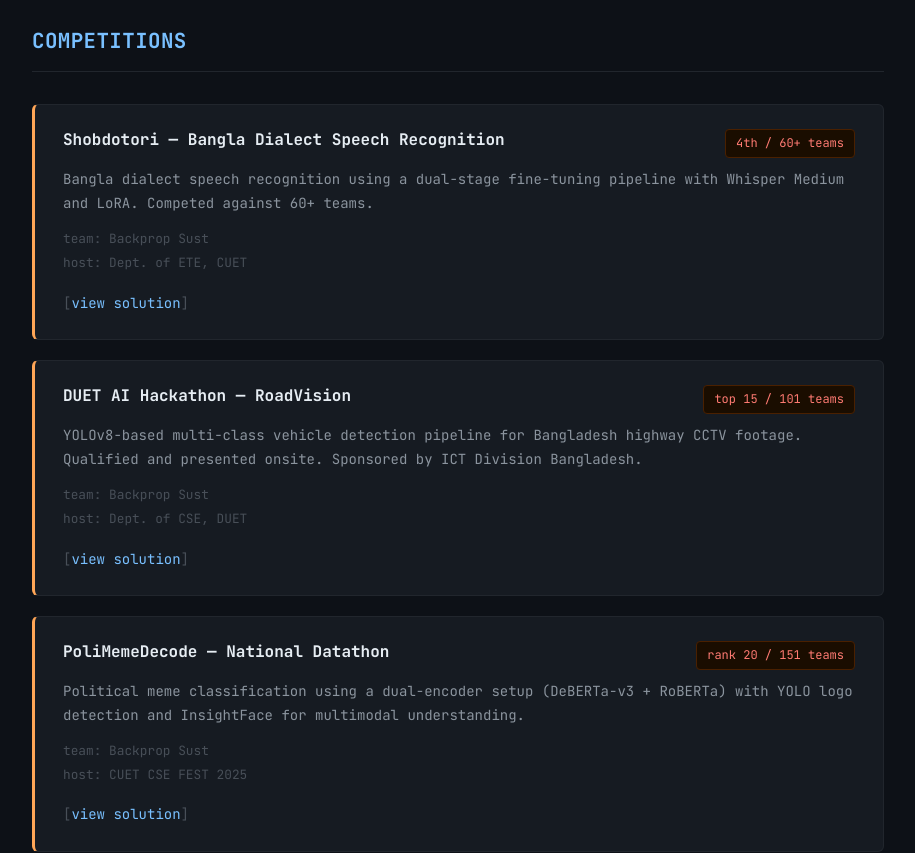
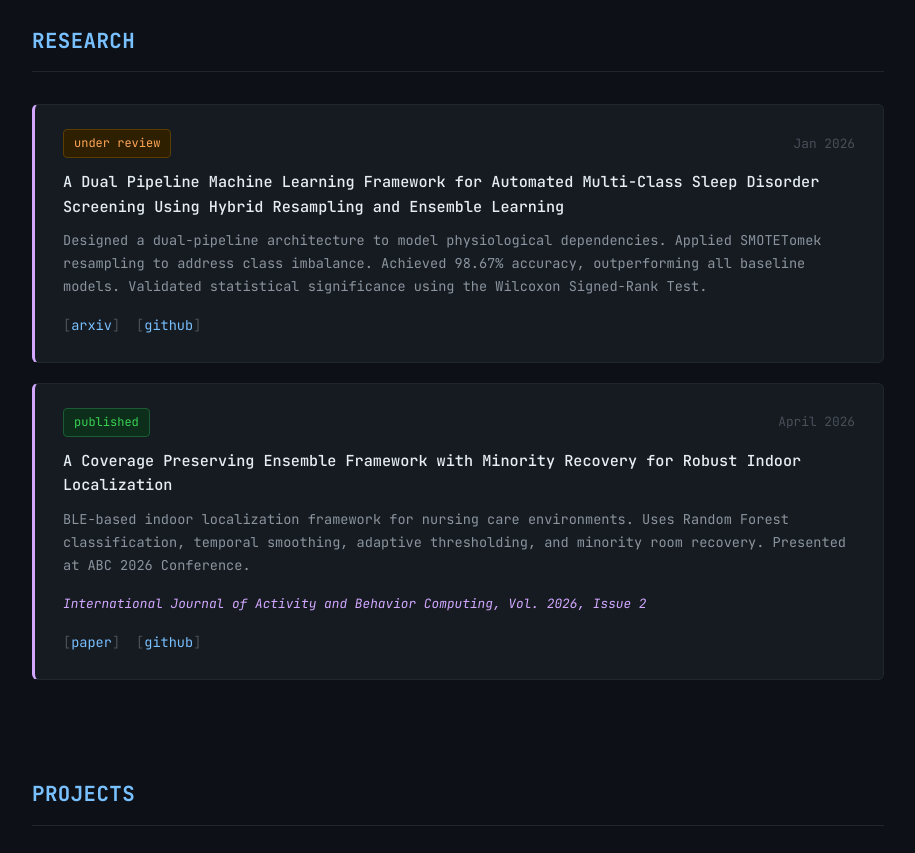
Before and after one commit to Miftahul-adib/my-portfolio, a React (Vite) app: page / in a window 1280 px wide. Shown: the part 2340-3193 px from the top of the page, without its empty margins (182-1097 px from the left). Built offline with nearby package versions, Linux system fonts and the light colour scheme.

Commit message:
Update Competitions.jsx

```diff
--- a/src/components/Competitions.jsx
+++ b/src/components/Competitions.jsx
@@ -1,83 +1,70 @@
-import styles from './Competitions.module.css'
+import styles from './Research.module.css'
 
-const competitions = [
+const papers = [
   {
-    name: 'Shobdotori — Bangla Dialect Speech Recognition',
-    badge: '4th / 60+ teams',
-    description: 'Bangla dialect speech recognition using a dual-stage fine-tuning pipeline with Whisper Medium and LoRA. Competed against 60+ teams.',
-    team: 'Backprop Sust',
-    host: 'Dept. of ETE, CUET',
-    link: 'https://github.com/Miftahul-adib/AIFication-4th-Place-Solution-BackpropSust',
+    status: 'under review',
+    year: 'Jan 2026',
+    title: 'A Dual Pipeline Machine Learning Framework for Automated Multi-Class Sleep Disorder Screening Using Hybrid Resampling and Ensemble Learning',
+    description: 'Designed a dual-pipeline architecture to model physiological dependencies. Applied SMOTETomek resampling to address class imbalance. Achieved 98.67% accuracy, outperforming all baseline models. Validated statistical significance using the Wilcoxon Signed-Rank Test.',
+    publication: null,
+    links: [
+      { label: 'arxiv', href: 'https://arxiv.org/abs/2601.05814' },
+      { label: 'github', href: 'https://github.com/Miftahul-adib/sleep-disorder' },
+    ],
   },
   {
-    name: 'DUET AI Hackathon — RoadVision',
-    badge: 'top 15 / 101 teams',
-    description: 'YOLOv8-based multi-class vehicle detection pipeline for Bangladesh highway CCTV footage. Qualified and presented onsite. Sponsored by ICT Division Bangladesh.',
-    team: 'Backprop Sust',
-    host: 'Dept. of CSE, DUET',
-    link: 'https://github.com/Miftahul-adib/Duet-AI-Hackathon-solution',
+    status: 'published',
+    year: 'April 2026',
+    title: 'A Coverage Preserving Ensemble Framework with Minority Recovery for Robust Indoor Localization',
+    description: 'BLE-based indoor localization framework for nursing care environments. Uses Random Forest classification, temporal smoothing, adaptive thresholding, and minority room recovery. Presented at ABC 2026 Conference.',
+    publication: 'International Journal of Activity and Behavior Computing, Vol. 2026, Issue 2',
+    links: [
+      { label: 'paper', href: 'https://www.jstage.jst.go.jp/article/ijabc/2026/2/2026_160/_article' },
+      { label: 'github', href: 'https://github.com/Miftahul-adib/Coverage-preserving-localization' },
+    ],
   },
-  {
-    name: 'PoliMemeDecode — National Datathon',
-    badge: 'rank 20 / 151 teams',
-    description: 'Political meme classification using a dual-encoder setup (DeBERTa-v3 + RoBERTa) with YOLO logo detection and InsightFace for multimodal understanding.',
-    team: 'Backprop Sust',
-    host: 'CUET CSE FEST 2025',
-    link: 'https://github.com/Miftahul-adib/CUET-CSE-FEST-2025-NATIONAL-DATATHON',
-  },
-
-    {
-    name: 'THE INFINITY AI BUILDFEST',
-    badge: 'Final Round',
-    description: 'Built SkinAI, a platform connecting rural patients with nearby doctors while providing initial skin condition predictions. Selected for both preliminary and final round.',
-    team: null,
-    host: 'BRAC University, Dhaka — Healthcare track',
-    link: null,
-    },
-
 ]
 
-export default function Competitions() {
+export default function Research() {
   return (
     <section>
       <div className={styles.sectionHeader}>
-        <h2 className={styles.heading}>Competitions</h2>
+        <h2 className={styles.heading}>Research</h2>
       </div>
       <hr className={styles.rule} />
 
       <div className={styles.stack}>
-        {competitions.map((comp, i) => (
+        {papers.map((paper, i) => (
           <div key={i} className={styles.card}>
             <div className={styles.topRow}>
-              <span className={styles.name}>{comp.name}</span>
-              <span className={styles.badge}>{comp.badge}</span>
+              <span className={paper.status === 'published' ? styles.badgePublished : styles.badgeReview}>
+                {paper.status}
+              </span>
+              <span className={styles.year}>{paper.year}</span>
             </div>
 
-            <p className={styles.description}>{comp.description}</p>
+            <p className={styles.title}>{paper.title}</p>
+            <p className={styles.description}>{paper.description}</p>
 
-            <div className={styles.meta}>
-              <span className={styles.metaLine}>
-                <span className={styles.metaLabel}>team: </span>{comp.team}
-              </span>
-              <span className={styles.metaLine}>
-                <span className={styles.metaLabel}>host: </span>{comp.host}
-              </span>
-            </div>
+            {paper.publication && (
+              <p className={styles.publication}>{paper.publication}</p>
+            )}
 
-            {comp.link && (
-              <div className={styles.linkRow}>
+            <div className={styles.linksRow}>
+              {paper.links.map((link) => (
                 <a
-                  href={comp.link}
+                  key={link.label}
+                  href={link.href}
                   className={styles.link}
                   target="_blank"
                   rel="noopener noreferrer"
                 >
                   <span className={styles.bracket}>[</span>
-                  view solution
+                  {link.label}
                   <span className={styles.bracket}>]</span>
                 </a>
-              </div>
-            )}
+              ))}
+            </div>
           </div>
         ))}
       </div>
```
